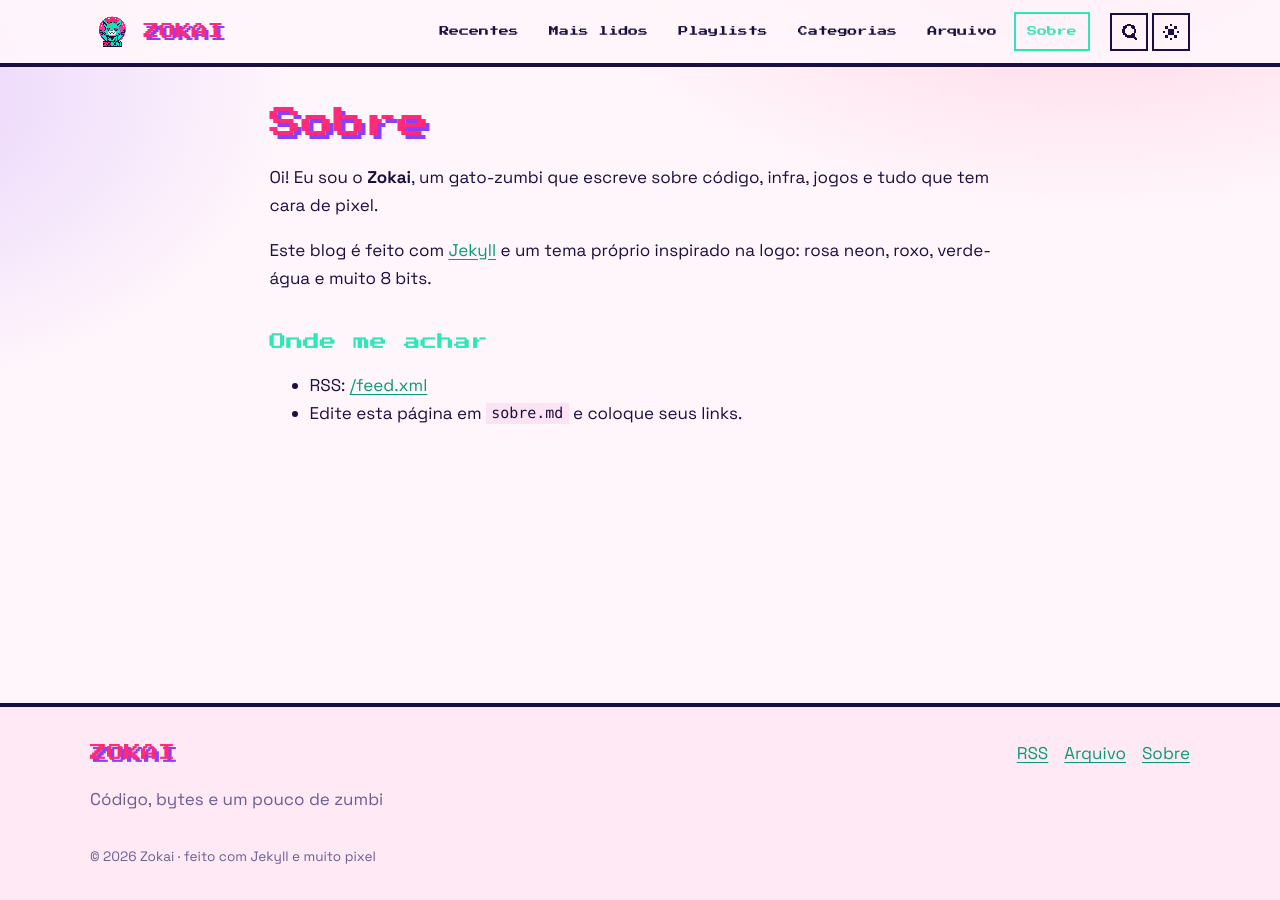
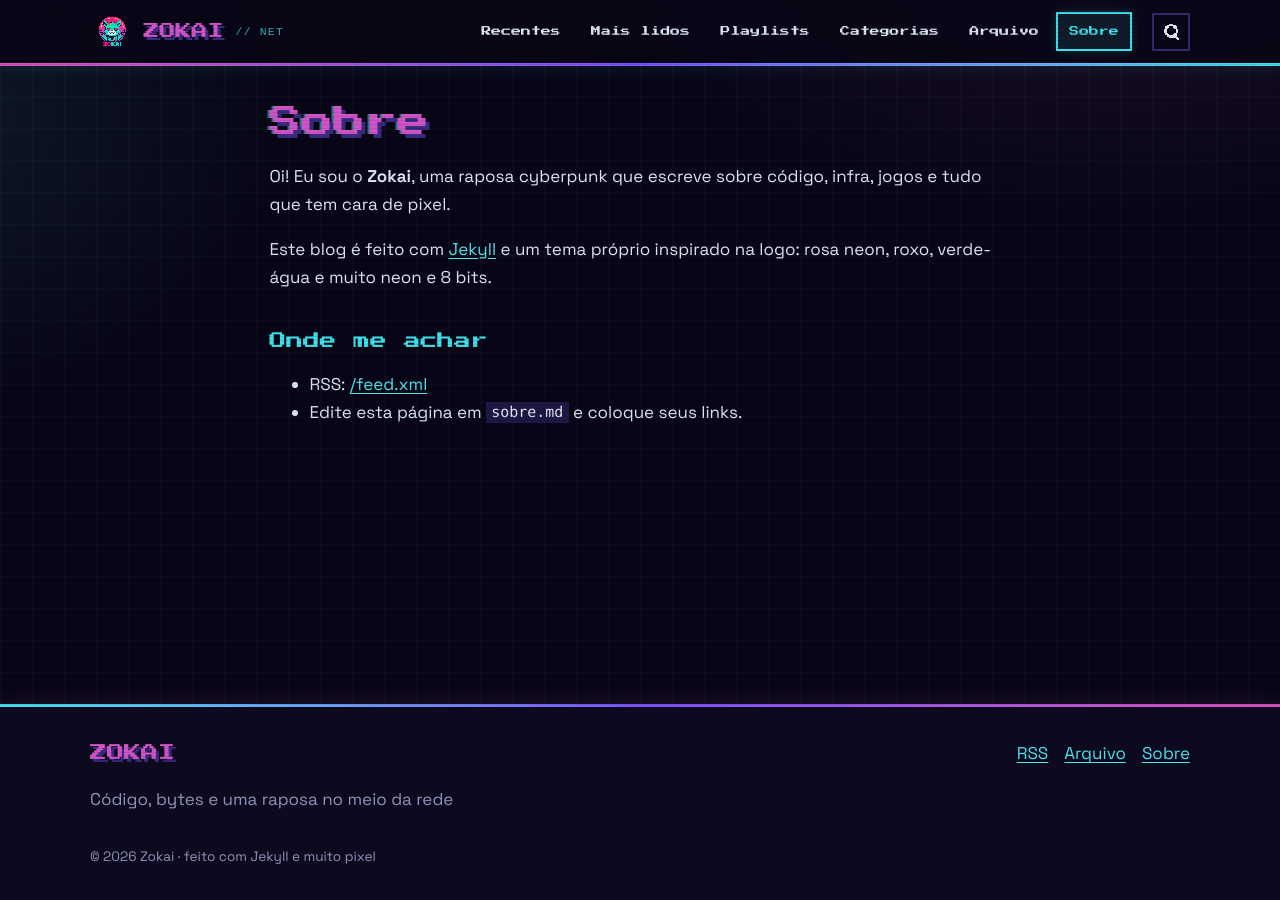
Before and after one commit to the-zokai/blog, a Jekyll site: the page built from sobre.md, in a window 1280 px wide. Built offline with Jekyll 4.4.1, drawn with Linux system fonts in a browser that asks for light colours.

Commit message:
feat: adicionado mais 3 estilos

```diff
--- a/404.html
+++ b/404.html
@@ -8,7 +8,7 @@ sitemap: false
   <div class="hero-text">
     <p class="eyebrow">GAME OVER</p>
     <h1 class="hero-title">404</h1>
-    <p class="lede">O zumbi comeu essa página. Tente buscar ou volte para o início.</p>
+    <p class="lede">A raposa perdeu o sinal e essa página sumiu da rede. Tente buscar ou volte para o início.</p>
     <a class="btn" href="{{ '/' | relative_url }}">Voltar ao início</a>
     <a class="btn btn-ghost" href="{{ '/busca/' | relative_url }}">Buscar</a>
   </div>
--- a/_config.yml
+++ b/_config.yml
@@ -1,5 +1,5 @@
 title: Zokai
-tagline: Código, bytes e um pouco de zumbi
+tagline: Código, bytes e uma raposa no meio da rede
 description: Blog do Zokai sobre programação, infra, jogos e cultura pixelada.
 lang: pt-BR
 url: "http://localhost:4000"   # troque pelo domínio final
@@ -32,6 +32,7 @@ exclude:
 
 # --- Opções do tema ---
 zokai:
+  style: pixelpunk-neon        # pixel | cyber | pixelpunk | pixelpunk-neon
   posts_per_page: 10        # usado nas listas de categoria/tag
   words_per_minute: 200
   # Contador de views privacy-friendly (https://www.goatcounter.com). Deixe vazio para desativar.
--- a/_includes/head.html
+++ b/_includes/head.html
@@ -4,6 +4,7 @@
 <link rel="preload" href="{{ '/assets/fonts/press-start-2p.woff2' | relative_url }}" as="font" type="font/woff2" crossorigin>
 <link rel="preload" href="{{ '/assets/fonts/space-grotesk.woff2' | relative_url }}" as="font" type="font/woff2" crossorigin>
 <link rel="stylesheet" href="{{ '/assets/css/main.css' | relative_url }}">
+{% if site.zokai.style and site.zokai.style != "pixel" %}<link rel="stylesheet" href="{{ "/assets/css/" | append: site.zokai.style | append: ".css" | relative_url }}">{% endif %}
 <link rel="icon" type="image/png" href="{{ '/assets/img/logo.png' | relative_url }}">
 {% seo %}
 {% feed_meta %}
--- a/_layouts/default.html
+++ b/_layouts/default.html
@@ -1,5 +1,5 @@
 <!doctype html>
-<html lang="{{ site.lang | default: 'pt-BR' }}">
+<html lang="pt-BR" data-style="{{ site.zokai.style | default: 'pixel' }}">
 <head>
 {% include head.html %}
 </head>
--- /dev/null
+++ b/assets/css/pixelpunk-neon.css
@@ -0,0 +1,137 @@
+/* ZOKAI — PIXELPUNK NEON
+   Base = tema pixel (fontes, tamanhos, leitura, formas).
+   Cyberpunk entra só na paleta (escura, neon "dessaturado") e em pequenos detalhes de HUD.
+   Ative com `zokai.style: pixelpunk-neon` no _config.yml. */
+:root[data-style="pixelpunk-neon"],
+:root[data-style="pixelpunk-neon"][data-theme="light"],
+:root[data-style="pixelpunk-neon"][data-theme="dark"]{
+  --bg:#0b0919; --bg-2:#100d24; --surface:#141030; --surface-2:#1d1844;
+  --text:#dde6f2; --muted:#9296ba; --border:#2c2760; --shadow:#0009;
+  --pink:#e8559f; --magenta:#b455d6; --purple:#6f52e0; --teal:#4fd1d9; --yellow:#e5c453;
+  --link:#5fd8df;
+  --grad:linear-gradient(135deg,#8f2f6c,#4b3aa8);
+  color-scheme:dark;
+}
+[data-style="pixelpunk-neon"] #theme-toggle{display:none}
+
+/* fundo: brilho discreto + grade de pixels quase invisível */
+[data-style="pixelpunk-neon"] body{
+  background:
+    linear-gradient(#4fd1d907 2px,transparent 2px) 0 0/32px 32px,
+    linear-gradient(90deg,#4fd1d907 2px,transparent 2px) 0 0/32px 32px,
+    radial-gradient(900px 500px at 88% -10%,color-mix(in srgb,var(--pink) 12%,transparent),transparent 60%),
+    radial-gradient(700px 500px at -10% 12%,#4fd1d91a,transparent 60%),
+    var(--bg);
+  background-attachment:fixed;
+}
+
+/* títulos: mesmo desenho do pixel, com sombra roxa suave */
+[data-style="pixelpunk-neon"] .page-title,
+[data-style="pixelpunk-neon"] .post-title{color:var(--pink);text-shadow:4px 4px 0 #3a2a80}
+[data-style="pixelpunk-neon"] .hero-title{color:var(--pink);text-shadow:6px 6px 0 #3a2a80,12px 12px 0 #00000055}
+[data-style="pixelpunk-neon"] .blink{color:var(--teal)}
+[data-style="pixelpunk-neon"] .brand-name{color:var(--pink);text-shadow:3px 3px 0 #3a2a80}
+[data-style="pixelpunk-neon"] .footer-brand{text-shadow:3px 3px 0 #3a2a80}
+[data-style="pixelpunk-neon"] .list-head .page-title{color:var(--c)}
+
+/* toques de HUD cyberpunk (discretos) */
+[data-style="pixelpunk-neon"] .eyebrow::before{content:"[ "}
+[data-style="pixelpunk-neon"] .eyebrow::after{content:" ]"}
+[data-style="pixelpunk-neon"] .section-title::before{content:"// ";color:var(--pink)}
+[data-style="pixelpunk-neon"] .site-header{border-bottom-color:#2c2760;box-shadow:0 2px 0 #4fd1d955}
+[data-style="pixelpunk-neon"] .nav a[aria-current="page"]{background:#4fd1d91a}
+
+/* cards: igual ao pixel + barrinha lateral neon fraca */
+[data-style="pixelpunk-neon"] .card{border-color:var(--border);box-shadow:4px 4px 0 #000a}
+[data-style="pixelpunk-neon"] .card::before{content:"";position:absolute;left:-4px;top:12px;bottom:12px;width:4px;background:#4fd1d9aa;transition:background .12s}
+[data-style="pixelpunk-neon"] .card:hover{border-color:var(--pink);box-shadow:8px 8px 0 #3a2a80}
+[data-style="pixelpunk-neon"] .card:hover::before{background:var(--pink)}
+[data-style="pixelpunk-neon"] .cat-card{border-color:color-mix(in srgb,var(--c) 45%,var(--border))}
+[data-style="pixelpunk-neon"] .cat-card::before{background:var(--c)}
+[data-style="pixelpunk-neon"] .cat-card:hover{border-color:var(--c);box-shadow:8px 8px 0 color-mix(in srgb,var(--c) 40%,#000)}
+[data-style="pixelpunk-neon"] .featured .card{background:var(--grad);border-color:#dde6f2aa}
+[data-style="pixelpunk-neon"] .featured .card::before{display:none}
+[data-style="pixelpunk-neon"] .featured .chip{background:#0b0919}
+
+/* chips: cores das categorias mais calmas */
+[data-style="pixelpunk-neon"] .chip{border-color:color-mix(in srgb,var(--c) 65%,var(--bg));background:color-mix(in srgb,var(--c) 10%,transparent);color:color-mix(in srgb,var(--c) 85%,var(--text))}
+[data-style="pixelpunk-neon"] .chip:hover,[data-style="pixelpunk-neon"] .chip.is-active{background:var(--c);color:#0b0919}
+[data-style="pixelpunk-neon"] .chip-playlist{border-style:dashed}
+
+/* botões */
+[data-style="pixelpunk-neon"] .btn{background:var(--teal);color:#0b0919;border-color:#0b0919;box-shadow:4px 4px 0 #3a2a80}
+[data-style="pixelpunk-neon"] .btn:hover{color:#0b0919;box-shadow:2px 2px 0 #3a2a80}
+[data-style="pixelpunk-neon"] .btn-ghost{background:transparent;color:var(--text);border-color:var(--text);box-shadow:none}
+
+/* hero / busca */
+[data-style="pixelpunk-neon"] .hero-logo{filter:drop-shadow(0 0 28px color-mix(in srgb,var(--pink) 25%,transparent))}
+[data-style="pixelpunk-neon"] .search-form input:focus{box-shadow:4px 4px 0 #4fd1d980}
+[data-style="pixelpunk-neon"] mark{background:#e5c453;color:#0b0919}
+
+/* ranking, playlists, post */
+[data-style="pixelpunk-neon"] .rank li{border-color:var(--border)}
+[data-style="pixelpunk-neon"] .playlist-box,[data-style="pixelpunk-neon"] .playlist-list li{box-shadow:4px 4px 0 #000a}
+[data-style="pixelpunk-neon"] .playlist-list li::before{color:#0b0919}
+[data-style="pixelpunk-neon"] .prose pre{background:#070613;box-shadow:4px 4px 0 #3a2a80}
+[data-style="pixelpunk-neon"] .prose code{background:var(--surface-2)}
+[data-style="pixelpunk-neon"] .prose blockquote{border-left-color:var(--pink)}
+[data-style="pixelpunk-neon"] .progress{background:var(--grad)}
+[data-style="pixelpunk-neon"] .newsletter{border-color:#dde6f2aa}
+[data-style="pixelpunk-neon"] .site-footer{background:var(--bg-2)}
+
+/* cores vindas dos dados (playlists/categorias) suavizadas */
+[data-style="pixelpunk-neon"] .playlist-box,[data-style="pixelpunk-neon"] .playlist-list li{border-color:color-mix(in srgb,var(--c) 50%,var(--border))}
+[data-style="pixelpunk-neon"] .playlist-box summary,[data-style="pixelpunk-neon"] .playlist-box strong{color:color-mix(in srgb,var(--c) 80%,var(--text))}
+[data-style="pixelpunk-neon"] .playlist-list li::before{background:color-mix(in srgb,var(--c) 80%,var(--bg))}
+
+/* ===== NEON: um pouquinho mais cyberpunk que o pixelpunk ===== */
+:root[data-style="pixelpunk-neon"],
+:root[data-style="pixelpunk-neon"][data-theme="light"],
+:root[data-style="pixelpunk-neon"][data-theme="dark"]{
+  --bg:#080616; --bg-2:#0d0a20; --surface:#120e2e; --border:#302a6c;
+  --pink:color-mix(in srgb,#f2459f 70%,#9b6bff 30%); --teal:#3de0ea; --purple:#7a52ff; --link:#4fe3ec;
+  --grad:linear-gradient(135deg,#a02a74,#4a38c0);
+}
+/* scanlines bem sutis */
+[data-style="pixelpunk-neon"] body::after{content:"";position:fixed;inset:0;pointer-events:none;z-index:100;
+  background:repeating-linear-gradient(0deg,#0000 0 3px,#00000016 3px 4px)}
+/* header com linha gradiente rosa → ciano e etiqueta de "rede" */
+[data-style="pixelpunk-neon"] .site-header{border-bottom:3px solid;border-image:linear-gradient(90deg,var(--pink),#7a52ff 50%,#3de0ea) 1;box-shadow:0 0 18px #3de0ea22}
+[data-style="pixelpunk-neon"] .brand::after{content:"// NET";font-family:"Share Tech Mono",ui-monospace,monospace;font-size:.72rem;color:var(--teal);opacity:.75;letter-spacing:.1em;margin-left:.15rem;white-space:nowrap}
+@media (max-width:1000px){[data-style="pixelpunk-neon"] .brand::after{display:none}}
+[data-style="pixelpunk-neon"] .nav a[aria-current="page"]{border-color:var(--teal);box-shadow:0 0 10px #3de0ea33}
+/* títulos: leve aberração cromática e glitch raro só na home */
+[data-style="pixelpunk-neon"] .page-title,[data-style="pixelpunk-neon"] .post-title{text-shadow:4px 4px 0 #3a2a80,-2px 0 #3de0ea88}
+[data-style="pixelpunk-neon"] .hero-title{text-shadow:6px 6px 0 #3a2a80,-3px 0 #3de0ea99,12px 12px 0 #00000055;animation:pn-glitch 8s infinite steps(1)}
+@keyframes pn-glitch{
+  0%,94%,100%{transform:none}
+  95%{transform:translate(-5px,0);text-shadow:6px 6px 0 #3a2a80,8px 0 #3de0ea}
+  96%{transform:translate(5px,0);text-shadow:6px 6px 0 #3a2a80,-8px 0 var(--pink)}
+  97%{transform:none}
+}
+@media (prefers-reduced-motion:reduce){[data-style="pixelpunk-neon"] .hero-title{animation:none}}
+/* cards: marca de canto estilo HUD + brilho no hover */
+[data-style="pixelpunk-neon"] .card::after{content:"";position:absolute;right:6px;top:6px;width:14px;height:14px;border-top:2px solid #3de0ea99;border-right:2px solid #3de0ea99;pointer-events:none;transition:border-color .12s}
+[data-style="pixelpunk-neon"] .card:hover::after{border-color:var(--pink)}
+[data-style="pixelpunk-neon"] .card:hover{box-shadow:8px 8px 0 #3a2a80,0 0 22px color-mix(in srgb,var(--pink) 20%,transparent)}
+[data-style="pixelpunk-neon"] .cat-card:hover{box-shadow:8px 8px 0 color-mix(in srgb,var(--c) 40%,#000),0 0 22px color-mix(in srgb,var(--c) 30%,transparent)}
+[data-style="pixelpunk-neon"] .card-meta{text-transform:uppercase;letter-spacing:.06em;font-size:.76rem}
+/* botão e busca com brilho */
+[data-style="pixelpunk-neon"] .btn:hover{box-shadow:2px 2px 0 #3a2a80,0 0 16px #3de0ea66}
+[data-style="pixelpunk-neon"] .search-form input{border-color:#3de0ea88}
+[data-style="pixelpunk-neon"] .search-form input:focus{border-color:var(--teal);box-shadow:4px 4px 0 #3de0ea80,0 0 16px #3de0ea44}
+/* mascote com brilho duplo rosa/ciano */
+[data-style="pixelpunk-neon"] .hero-logo{filter:drop-shadow(0 0 26px color-mix(in srgb,var(--pink) 40%,transparent)) drop-shadow(0 0 54px #3de0ea40)}
+/* código e rodapé */
+[data-style="pixelpunk-neon"] .prose pre{border-color:#3de0ea99;box-shadow:4px 4px 0 #3a2a80,0 0 18px #3de0ea22}
+[data-style="pixelpunk-neon"] .site-footer{border-top:3px solid;border-image:linear-gradient(90deg,#3de0ea,#7a52ff 50%,var(--pink)) 1;box-shadow:0 -2px 18px color-mix(in srgb,var(--pink) 13%,transparent)}
+[data-style="pixelpunk-neon"] .progress{box-shadow:0 0 10px var(--pink)}
+
+/* título "ZOKAI" e títulos de página: rosa suavizado, mais perto do lilás do degradê do destaque */
+[data-style="pixelpunk-neon"]{--title:color-mix(in srgb,#f2459f 60%,#9b6bff 40%)}
+[data-style="pixelpunk-neon"] .hero-title,
+[data-style="pixelpunk-neon"] .brand-name,
+[data-style="pixelpunk-neon"] .footer-brand,
+[data-style="pixelpunk-neon"] .page-title,
+[data-style="pixelpunk-neon"] .post-title{color:var(--title)}
+[data-style="pixelpunk-neon"] .list-head{--c:var(--title)}
--- a/index.html
+++ b/index.html
@@ -14,7 +14,7 @@ body_class: is-home
       <button class="btn" type="submit">Buscar</button>
     </form>
   </div>
-  <img class="hero-logo" src="{{ '/assets/img/logo.png' | relative_url }}" alt="Mascote do Zokai: um gato-zumbi em pixel art" width="320" height="320">
+  <img class="hero-logo" src="{{ '/assets/img/logo.png' | relative_url }}" alt="Mascote do Zokai: uma raposa cyberpunk em pixel art" width="320" height="320">
 </section>
 
 <section class="section">
--- a/sobre.md
+++ b/sobre.md
@@ -4,9 +4,9 @@ title: Sobre
 permalink: /sobre/
 description: Quem escreve o Zokai.
 ---
-Oi! Eu sou o **Zokai**, um gato-zumbi que escreve sobre código, infra, jogos e tudo que tem cara de pixel.
+Oi! Eu sou o **Zokai**, uma raposa cyberpunk que escreve sobre código, infra, jogos e tudo que tem cara de pixel.
 
-Este blog é feito com [Jekyll](https://jekyllrb.com) e um tema próprio inspirado na logo: rosa neon, roxo, verde-água e muito 8 bits.
+Este blog é feito com [Jekyll](https://jekyllrb.com) e um tema próprio inspirado na logo: rosa neon, roxo, verde-água e muito neon e 8 bits.
 
 ## Onde me achar
 
```
Also changed, not shown: assets/css/cyber.css (added, +141 -0 lines), assets/css/pixelpunk.css (added, +85 -0 lines), assets/fonts/orbitron.woff2 (added), assets/fonts/share-tech-mono.woff2 (added).
